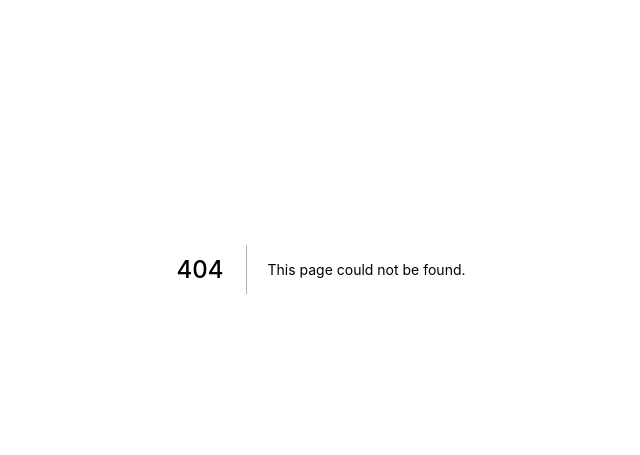
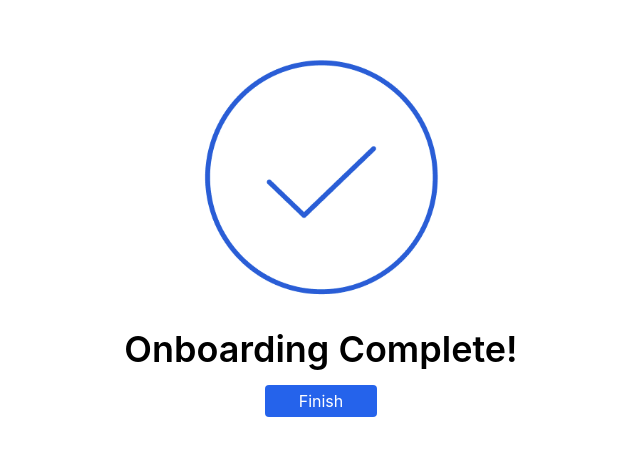
Before and after one commit to willsower/AcceptED, a Next.js app in the folder accepted/: page /finishedOnboarding in a window 1280 px wide. Before the commit this address had no page. Shown: the part 131-586 px from the top of the page, without its empty margins (319-959 px from the left). Built offline with nearby package versions, Linux system fonts and the light colour scheme.

Commit message:
Got finished onboarding complete uploaded

```diff
--- /dev/null
+++ b/accepted/pages/finishedOnboarding.js
@@ -0,0 +1,36 @@
+import Image from 'next/image';
+import Link from "next/link";
+import Head from 'next/head'
+
+// Finished Onboarding Page
+function finishedOnboarding() {
+    return (
+        <div>
+            <Head>
+                <link rel='icon' href='/favicon.ico' />
+                <title>Onboarding Complete | AcceptED</title>
+            </Head>
+            <main>
+                <div className = 'relative h-screen flex flex-row'>
+                    <div className = 'w-4/5 pt-4 flex flex-col pb-20 m-auto'>
+                        <div className = 'w-60 h-60 relative m-auto'>
+                            <Image
+                                src="/images/temp_onboarding.png"
+                                alt="Picture of blue checkmark"
+                                layout="fill"
+                            />
+                        </div>
+                        <h1 className = 'text-4xl font-semibold text-center mt-8'>Onboarding Complete!</h1>
+                        <Link href = '/'>
+                            <button className = 'bg-blue-600 text-white rounded w-28 p-1 ml-auto mr-auto mt-4'>
+                                    Finish
+                            </button>
+                        </Link>
+                    </div>
+                </div>
+            </main>
+        </div>
+    );
+}
+
+export default finishedOnboarding;
--- a/accepted/pages/onboarding.js
+++ b/accepted/pages/onboarding.js
@@ -1,18 +1,16 @@
 import React from "react";
 import Head from 'next/head';
-import Image from 'next/image';
 import Link from "next/link";
+import Router from 'next/router'
 
-import { ProgressBar, Step } from "react-step-progress-bar";
 import StepProgressBar from 'react-step-progress';
 import ReactPlayer from 'react-player';
-import "react-step-progress-bar/styles.css";
 import 'react-step-progress/dist/index.css';
 import 'dropzone/dist/dropzone.css';
 
 import Footer from '../components/footer';
 
-export const siteTitle = 'Consulting Onboarding | AcceptED';
+export const siteTitle = 'Onboarding | AcceptED';
 
 // Consultant Onboarding - Upload Photo
 export default function Onboarding({children, home}) {
@@ -136,33 +134,9 @@
         );
     }
 
-    // Finished Onboarding Page
-    function finishedOnboarding() {
-        return (
-            <div className = 'relative h-screen flex flex-row'>
-                <div className = 'w-4/5 pt-4 flex flex-col pb-20 m-auto'>
-                    <div className = 'w-60 h-60 relative m-auto'>
-                        <Image
-                            src="/images/temp_onboarding.png"
-                            alt="Picture of blue checkmark"
-                            layout="fill"
-                        />
-                    </div>
-                    <h1 className = 'text-4xl font-semibold text-center mt-8'>Onboarding Complete!</h1>
-                    <Link href = '/'>
-                        <button className = 'bg-blue-600 text-white rounded w-28 p-1 ml-auto mr-auto mt-4'>
-                                Finish
-                        </button>
-                    </Link>
-                </div>
-            </div>
-        )
-    }
-
     const step1Content = OnboardingOne();
     const step2Content = OnboardingTwo();
     const step3Content = OnboardingThree();
-    const final = finishedOnboarding();
 
     // setup step validators, will be called before proceeding to the next step
     function step2Validator() {
@@ -179,6 +153,8 @@
       // handle the submit logic here
       // This function will be executed at the last step
       // when the submit button (next button in the previous steps) is pressed
+
+      Router.push('./finishedOnboarding')
     }
 
     return (
@@ -190,7 +166,7 @@
             <main>
             <div className = 'min-h-screen relative'>
                 <div className = 'm-auto w-4/5 pt-4 flex flex-col pb-20'>
-                    {/* {OnboardingOne()} */}
+
                     <StepProgressBar
                         startingStep={0}
                         onSubmit={onFormSubmit}
```
